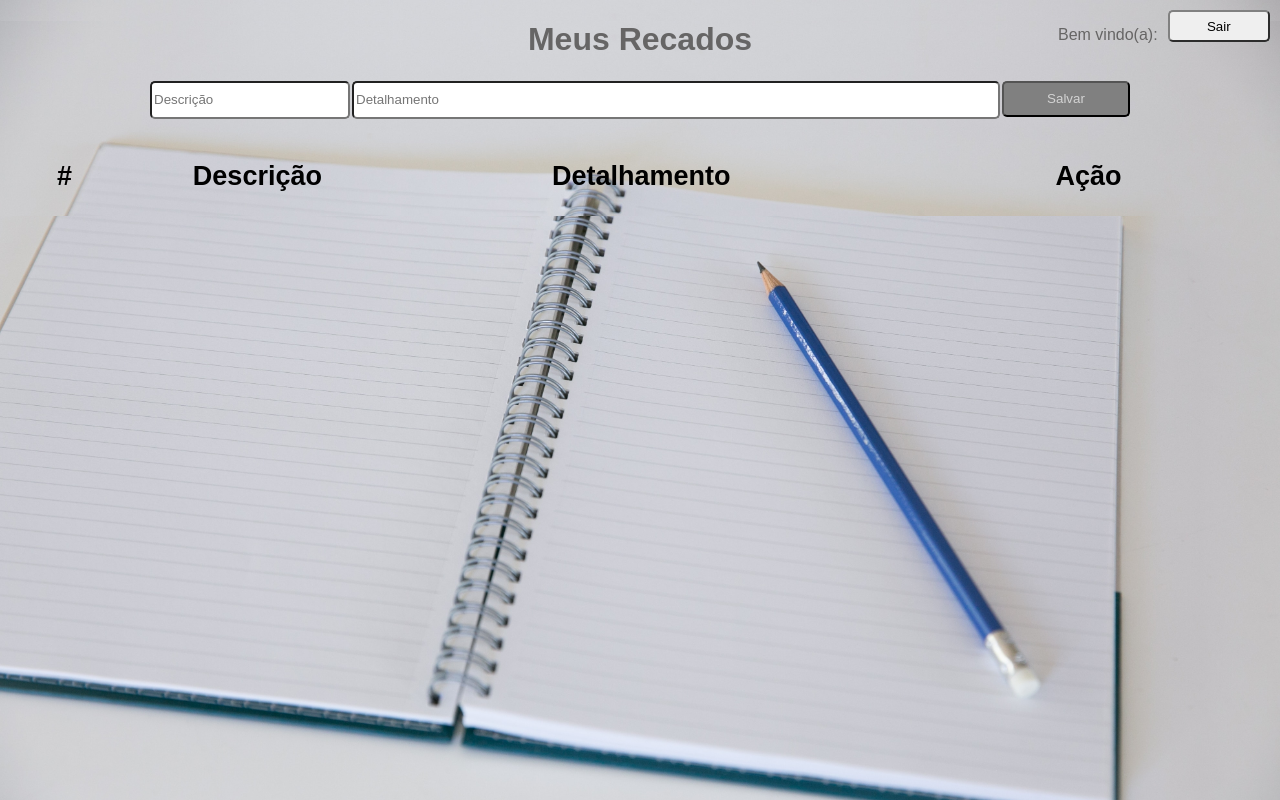
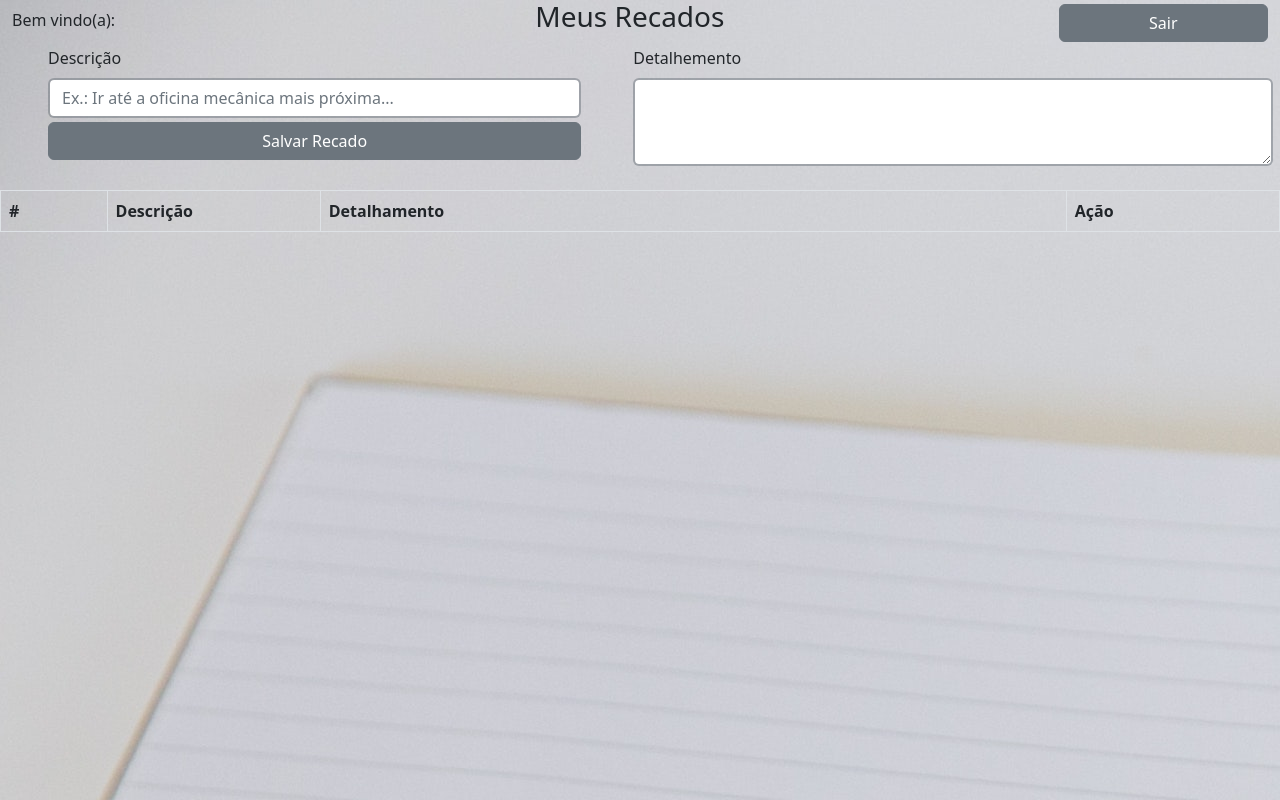
Before and after one commit to FabioLuz87/scrapbook-system, a website: page public/message.html in a window 1280 px wide. Drawn offline with nearby package versions, Linux system fonts and the light colour scheme.

```diff
--- a/CSS/style.css
+++ b/CSS/style.css
@@ -7,7 +7,28 @@
 
 }
 
-
 .center{
     background-image: url("../images/diary.jpg");
+    background-size: 100vmax;
 }
+
+.transationScale{
+    transition: 500ms;
+}
+
+.transationScale:hover{
+    transform: scale(1.05);
+}
+
+.animationbuild{
+    animation: materializer 1.5s linear;
+}
+
+@keyframes materializer{
+    from{
+        opacity: 0;
+    }
+    to{
+        opacity: 1;
+    }
+}
--- a/CSS/styleMessages.css
+++ b/CSS/styleMessages.css
@@ -1,61 +1,9 @@
-body,
-html
+body
 {
     padding: 0;
     margin: 0;
     background-image: url("../images/diary.jpg");
-    background-size: 100vmax;
-    font-family: 'Arial Narrow Bold', sans-serif;
-    color: rgb(102, 101, 101);
-
 }
-
-h1{
-    text-align: center;
-}
-
-.center{
-    width: 100vmax;
-    display: flex;
-    flex-direction: row;
-    justify-content: center;
-
-}
-
-#description{
-    width: 15vmax;
-    height: 4vmin;
-    border-radius: 5px;
-    margin: 1px;
-}
-
-#detail{
-   width: 50vmax;
-   height: 4vmin;
-   border-radius: 5px;
-   margin: 1px;
-}
-
-#save-message{
-    width: 10vmax;
-    height: 4.5vmin;
-    background-color: grey;
-    color: lightgray;
-    border-radius: 5px;
-    margin: 1px;
-}
-
-.table_style{
-    border-collapse: collapse;
-    width: 100vmax;
-    text-align: center;
-    color: black;
-    font-size: large;
-
-}
-
-tr:nth-child(even) {background-color:lightgray;}
-
 
 .identificator{
     width: 10vmax;
@@ -64,44 +12,10 @@
     width: 20vmax;
 }
 
-.detail_column{
-    width: 40vmax;
-    font-weight: bold;
+.transitionSize{
+    transition: 200ms;
 }
 
-.buttons_column{
-    width: 30vmax;
+.transitionSize:hover{
+    transform: scale(1.03);
 }
-
-.button{
-    width: 8vmax;
-    height: 4vmin;
-    border-radius: 5px;
-    border-color: gray;
-}
-
-.red{
-    background-color: lightcoral;
-    color:  rgb(102, 101, 101);
-    font-size: large;
-}
-
-.gray{
-    background-color: lightgray;
-    color:  rgb(102, 101, 101);
-    font-size: large;
-}
-
-
-.superiorRigth{
-    position: absolute;
-    top: 10px;
-    right: 10px;
-    display: flex;
-    flex-direction: row;
-}
-
-#exit{
-    padding: 1px;
-    margin-left: 10px;
-}
--- a/public/js/message.js
+++ b/public/js/message.js
@@ -7,10 +7,6 @@
 let actionEdit = false;
 let indexTOEdition = 0;
 textUser.innerHTML = `Bem vindo(a): ${currentUser}`;
-const exit = () => {
-    saveSS('currentUser', '');
-    document.location.href = "index.html";
-};
 const getMessagesUser = () => {
     const userList = getInLS('contas');
     const position = userList.findIndex((curUser) => curUser.user === currentUser);
@@ -24,25 +20,24 @@
     messages.forEach((message, index) => {
         const tr = document.createElement('tr');
         tr.innerHTML = `
-            <td class="identificator">${index + 1}</td>
-            <td class="description_column">${message.description}</td>
-            <td class="detail_column">${message.detail}</td>
-            <td class="buttons_column">
-                <button type="button" onclick="deleteMessage(${index})" class="button red ">Apagar</button>
-                <button type="button" onclick="editMessage(${index})" class="button gray">Editar</button>
+            <td>${index + 1}</td>
+            <td>${message.description}</td>
+            <td>${message.detail}</td>
+            <td>
+                <button type="button" onclick="deleteMessage(${index})" class="btn btn-danger opacity-50 transitionSize">Apagar</button>
+                <button type="button" onclick="editMessage(${index})" class="btn btn-secondary transitionSize">Editar</button>
             </td>
         `;
         tBody.appendChild(tr);
     });
 };
-loadTable();
 const clearTable = () => {
     const lines = document.querySelectorAll("#dinamic-table> tr");
     lines.forEach((line) => { var _a; return (_a = line.parentNode) === null || _a === void 0 ? void 0 : _a.removeChild(line); });
 };
 const saveMessage = () => {
-    if (description.value === '' || detail.value === '') {
-        alert("Preencha os campos corretamente!");
+    if (!description.value && !detail.value) {
+        showAlert("Preencha os campos corretamente!", 'danger');
         return;
     }
     const userList = getInLS('contas');
@@ -75,9 +70,6 @@
     loadTable();
 };
 const editMessage = (index) => {
-    // const userList = getInLS('contas');
-    // const position =  userList.findIndex(curUser => curUser.user === currentUser);
-    // const objUser = userList[position];
     const messages = getMessagesUser();
     description.value = messages[index].description;
     detail.value = messages[index].detail;
@@ -89,3 +81,4 @@
     detail.value = '';
 };
 btnSaveMessage.addEventListener('click', saveMessage);
+loadTable();
--- a/public/js/storage.js
+++ b/public/js/storage.js
@@ -1,23 +1,12 @@
 "use strict";
-const setInLS = (key, account) => {
-    localStorage.setItem(key, JSON.stringify(account));
-};
-const getInLS = (key) => {
-    var _a;
-    return (_a = JSON.parse(localStorage.getItem(key))) !== null && _a !== void 0 ? _a : [];
-};
+const setInLS = (key, account) => localStorage.setItem(key, JSON.stringify(account));
+const getInLS = (key) => { var _a; return (_a = JSON.parse(localStorage.getItem(key))) !== null && _a !== void 0 ? _a : []; };
 const saveLS = (key, item) => {
     const list = getInLS(key);
     list.push(item);
     setInLS(key, list);
 };
-const setInSS = (key, account) => {
-    sessionStorage.setItem(key, JSON.stringify(account));
-};
-const getInSS = (key) => {
-    var _a;
-    return (_a = JSON.parse(sessionStorage.getItem(key))) !== null && _a !== void 0 ? _a : '';
-};
-const saveSS = (key, item) => {
-    sessionStorage.setItem(key, JSON.stringify(item));
-};
+const setInSS = (key, account) => sessionStorage.setItem(key, JSON.stringify(account));
+const getInSS = (key) => { var _a; return (_a = JSON.parse(sessionStorage.getItem(key))) !== null && _a !== void 0 ? _a : ''; };
+const saveSS = (key, item) => sessionStorage.setItem(key, JSON.stringify(item));
+const clearSS = () => sessionStorage.clear();
--- a/public/js/utils.js
+++ b/public/js/utils.js
@@ -12,6 +12,10 @@
     buildAlert.classList.remove('d-none');
     setTimeout(() => {
         buildAlert.innerHTML = '';
-        buildAlert.classList.remove('d-none');
+        buildAlert.classList.add('d-none');
     }, 2000);
 };
+const exit = () => {
+    clearSS();
+    document.location.href = "index.html";
+};
--- a/public/message.html
+++ b/public/message.html
@@ -5,36 +5,46 @@
     <meta http-equiv="X-UA-Compatible" content="IE=edge">
     <meta name="viewport" content="width=device-width, initial-scale=1.0">
     <title>Recados</title>
+    <link rel="stylesheet" href="../node_modules/bootstrap/dist/css/bootstrap.min.css">
     <link rel="stylesheet" href="../CSS/styleMessages.css">
-    <link rel="stylesheet" href="../node_modules/bootstrap/dist/js/bootstrap.min.js">
+    <script src="../node_modules/bootstrap/dist/js/bootstrap.min.js"></script>
     <script src="./js/storage.js" defer></script>
     <script src="./js/message.js" defer></script>
+    <script src="./js/utils.js" defer></script>
 </head>
-<body>
-    <h1>Meus Recados</h1>
-    <div class="center">
-        <input id="description" type="text" placeholder="Descrição">
-        <input id="detail" type="text" placeholder="Detalhamento">
-        <input id="save-message" type="button" value="Salvar">
+<body class="col-12 vh-100">
+    <div class="row">
+        <div id="buildAlert" class="d-none"></div>
+        <div id="buildModal" class="modal" tabindex="-1"></div>
+    </div>
+    <div class="container-fluid d-flex flex-row">
+        <p id="userText" class="col-2 my-2"></p>
+        <h3 class="col-5 offset-3">Meus Recados</h3>
+        <button id="exit" class=" col-2 btn btn-secondary my-1 transitionSize" onclick="exit()">Sair</button>
+    </div>
+    <div class="col-12 d-flex flex-row">
+        <div class="col-5 mx-5">
+            <label for="description" class="form-label text-dark">Descrição</label>
+            <input type="email" class="form-control border border-secondary border-2 border-opacity-50" id="description" placeholder="Ex.: Ir até a oficina mecânica mais próxima...">
+            <button id="save-message" type="button" class="col-12 btn btn-secondary my-1 transitionSize">Salvar Recado</button>
+        </div>
+        <div class="col-6 mx-1">
+            <label for="detail" class="form-label text-dark">Detalhemento</label>
+            <textarea class="form-control border border-secondary border-2 border-opacity-50" id="detail" rows="3"></textarea>
+        </div>
     </div>
     <br>
-    <table class="table_style">
+    <table class="table table-striped table-bordered">
         <thead>
             <tr>
-                <th class="identificator"> <h2>#</h2></th>
-                <th class="description_column"><h2>Descrição</h2></th>
-                <th class="detail_column"><h2>Detalhamento</h2></th>
-                <th class="buttons_column"><h2>Ação</h2></th>
+                <th class="col-1" scope="col">#</th>
+                <th class="col-2" scope="col">Descrição</th>
+                <th class="col-7" scope="col">Detalhamento</th>
+                <th class="col-2" scope="col">Ação</th>
             </tr>
         </thead>
-        <tbody id="dinamic-table">
-
+        <tbody id="dinamic-table"></tbody>
         </tbody>
     </table>
-
-    <div class="superiorRigth">
-        <p id="userText"></p>
-        <button id="exit" class="button" onclick="exit()">Sair</button>
-    </div>
 </body>
 </html>
--- a/src/index.ts
+++ b/src/index.ts
@@ -11,7 +11,6 @@
     const senha:string = pass.value;
 
     const list  = getInLS('contas');
-
     const userObj = list.find((account: any) => account.user === usuario && account.password === senha);
     if (!userObj) {
         showAlert("Email ou senha inválidos","danger");
```
Also changed, not shown: public/creatAccount.html (+6 -5 lines), public/index.html (+6 -3 lines), public/js/creatAccount.js (+9 -3 lines), src/creatAccount.ts (+11 -3 lines), src/message.ts (+14 -21 lines), src/storage.ts (+11 -20 lines), src/utils.ts (+12 -7 lines).
